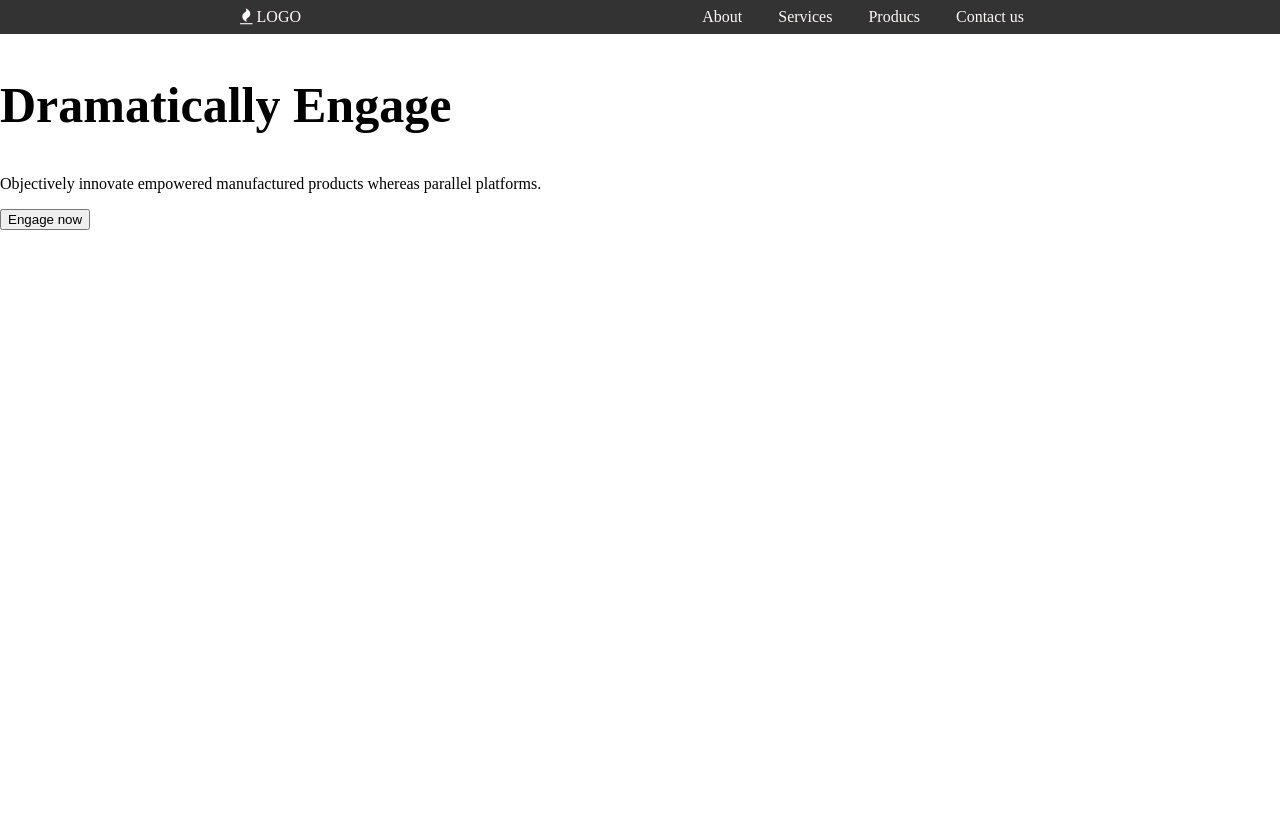
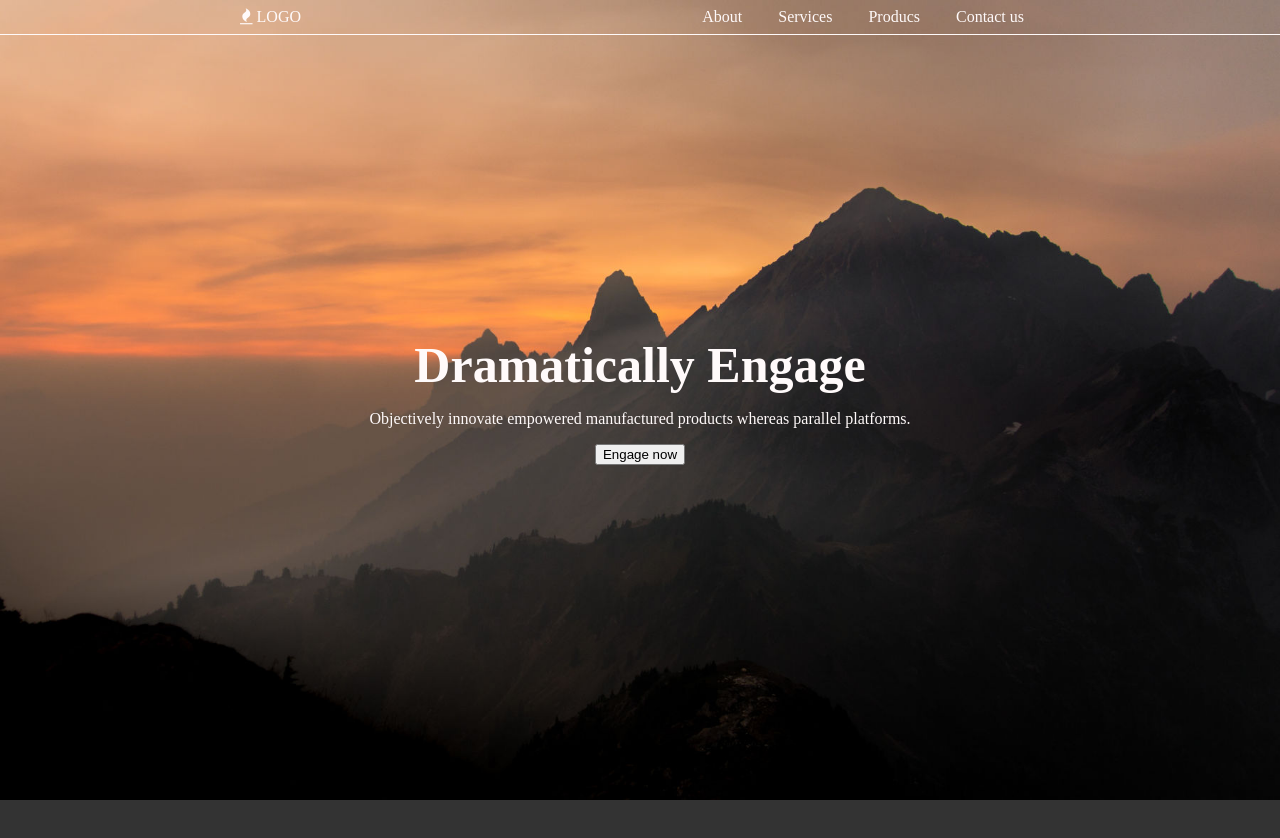
Before and after one commit to MariusCodeAcademy/Type8-HTML-11-Flex-position, a plain HTML site: page index.html in a window 1280 px wide. Before the commit the page ends 800 px from the top, so only its background shows below. Drawn offline with Linux system fonts and the light colour scheme.

Commit message:
bg image yes

```diff
--- a/css/reset.css
+++ b/css/reset.css
@@ -10,13 +10,14 @@ a {
 
 body {
   margin: 0;
-  margin-bottom: 100px;
 }
 
+h1,
 h2,
 h3,
 h4,
 h5,
 h6 {
   margin-top: 0;
+  margin-bottom: 0;
 }
--- a/css/style.css
+++ b/css/style.css
@@ -1,15 +1,25 @@
 @import url('https://cdnjs.cloudflare.com/ajax/libs/font-awesome/4.7.0/css/font-awesome.css');
 @import 'reset.css';
 @import 'common.css';
+
+body {
+  background-color: #333;
+  margin-bottom: 100px;
+}
 
 h1 {
   font-size: 50px;
 }
 
-/* heaer */
+/* header */
 .header {
-  background-color: #333;
+  background-color: transparent;
   color: snow;
+  position: fixed;
+  top: 0;
+  left: 0;
+  width: 100%;
+  border-bottom: 1px solid snow;
 }
 
 .header-flex {
@@ -21,3 +31,22 @@ h1 {
   padding: 8px 16px;
   display: inline-block;
 }
+
+/* hero */
+
+.hero {
+  background: url('../img/header.jpg') no-repeat;
+  background-size: cover;
+  /* padding-top: 200px;
+  padding-bottom: 200px; */
+  text-align: center;
+  min-height: 100vh;
+
+  display: flex;
+  align-items: center;
+  justify-content: center;
+}
+.hero-text-container {
+  color: snow;
+  /* border: 1px solid #000; */
+}
```
Also changed, not shown: img/header.jpg (added).
